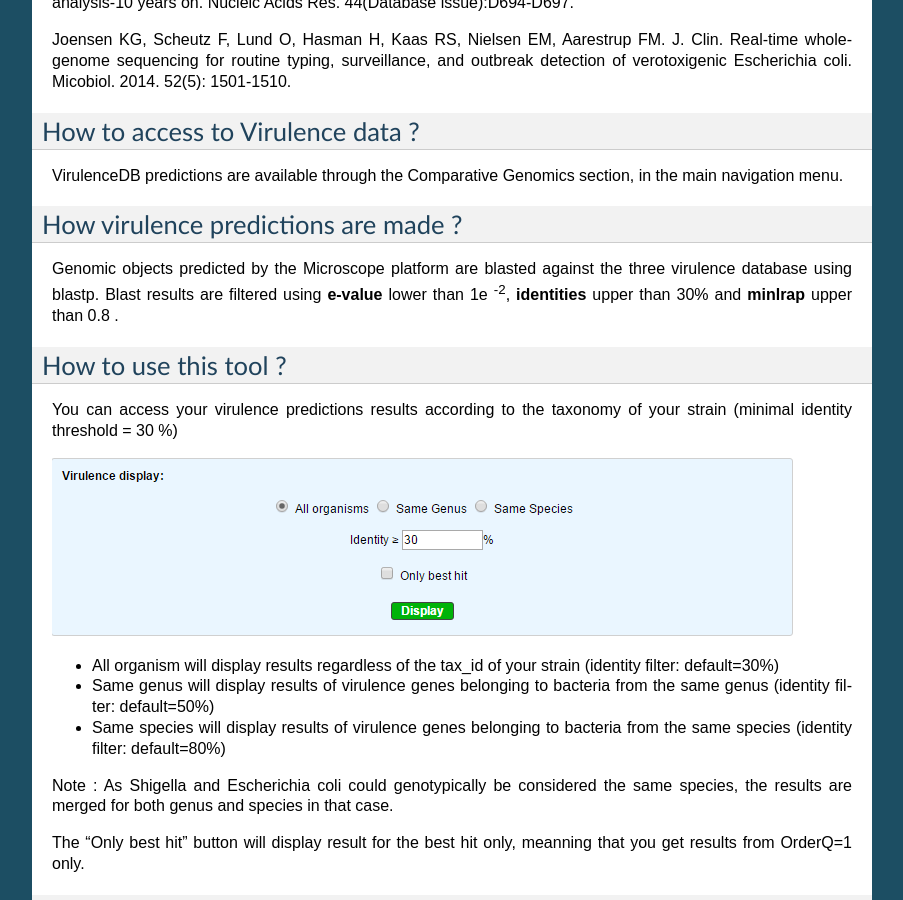
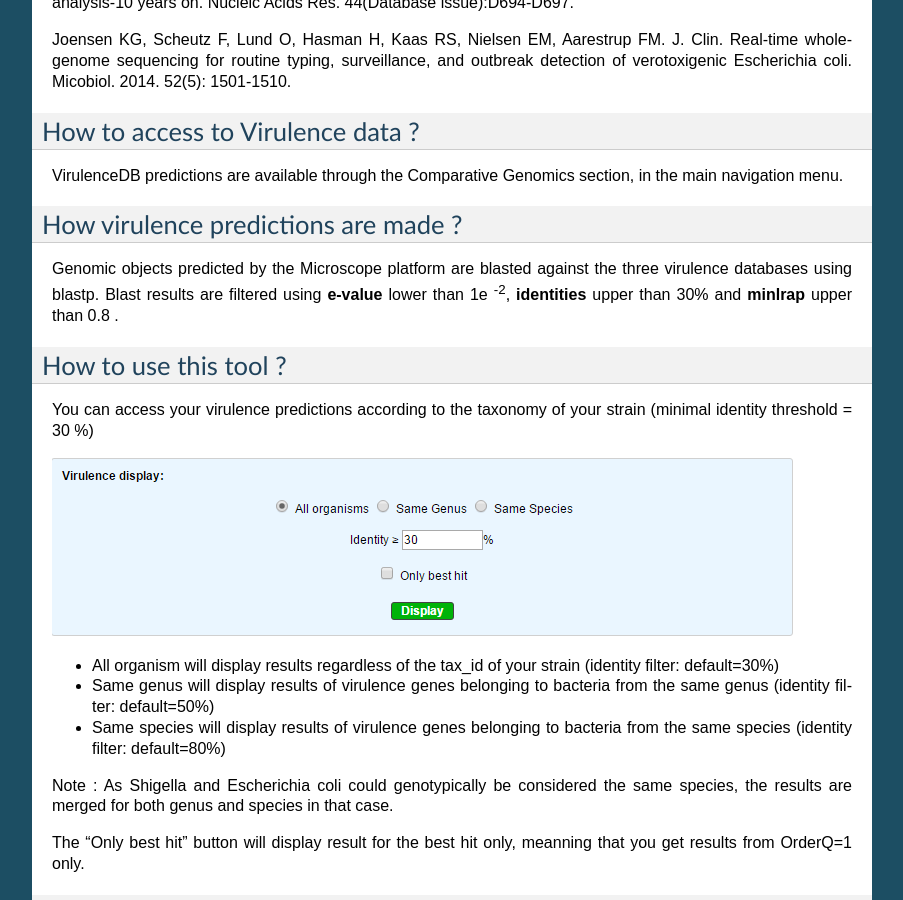
Before and after one commit to labgem/microscope-user-doc, a Sphinx documentation site: the page built from docs/content/compgenomics/virulence.rst, in a window 1280 px wide and 900 px high, scrolled down 624 px. Shown: the whole window, without its empty margins (198-1101 px from the left). Built offline with Sphinx 7.4.7, drawn with Linux system fonts in a browser that asks for light colours; formulas are drawn with MathJax 3.

Commit message:
Update virulence.rst

```diff
--- a/docs/content/compgenomics/virulence.rst
+++ b/docs/content/compgenomics/virulence.rst
@@ -39,7 +39,7 @@ VirulenceDB predictions are available through the Comparative Genomics section,
 How virulence predictions are made ?
 -------------------------------------------------------
 
-Genomic objects predicted by the Microscope platform are blasted against the three virulence database using blastp.
+Genomic objects predicted by the Microscope platform are blasted against the three virulence databases using blastp.
 Blast results are filtered using **e-value** lower than 1e :sup:`-2`, **identities** upper than 30% and **minlrap** upper than 0.8 .
 
 
@@ -47,7 +47,7 @@ How to use this tool ?
 -------------------------------------------------------
 
 
-You can access your virulence predictions results according to the taxonomy of your strain (minimal identity threshold = 30 %)
+You can access your virulence predictions according to the taxonomy of your strain (minimal identity threshold = 30 %)
 
 .. image:: img/filtrevirulence.PNG
 
```
